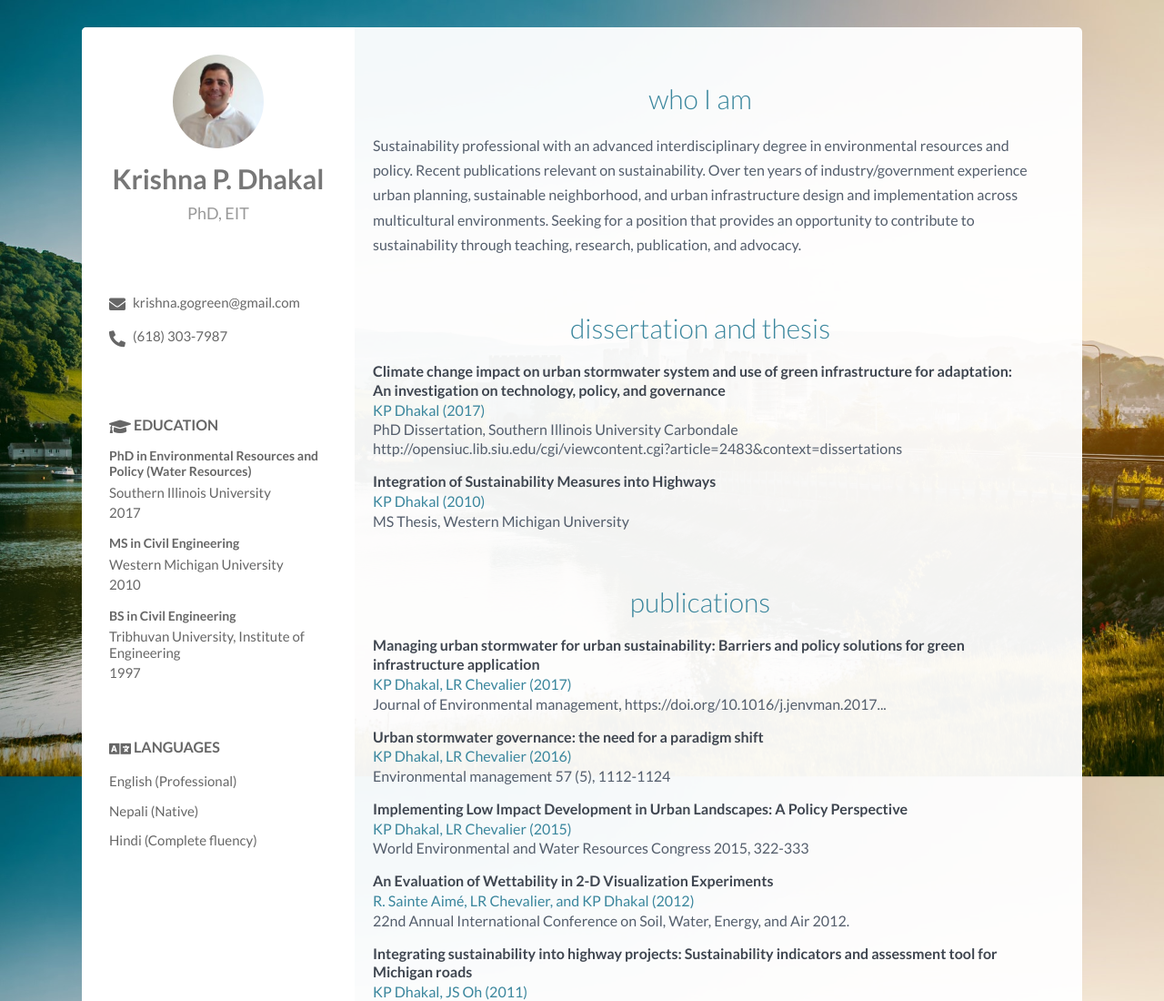
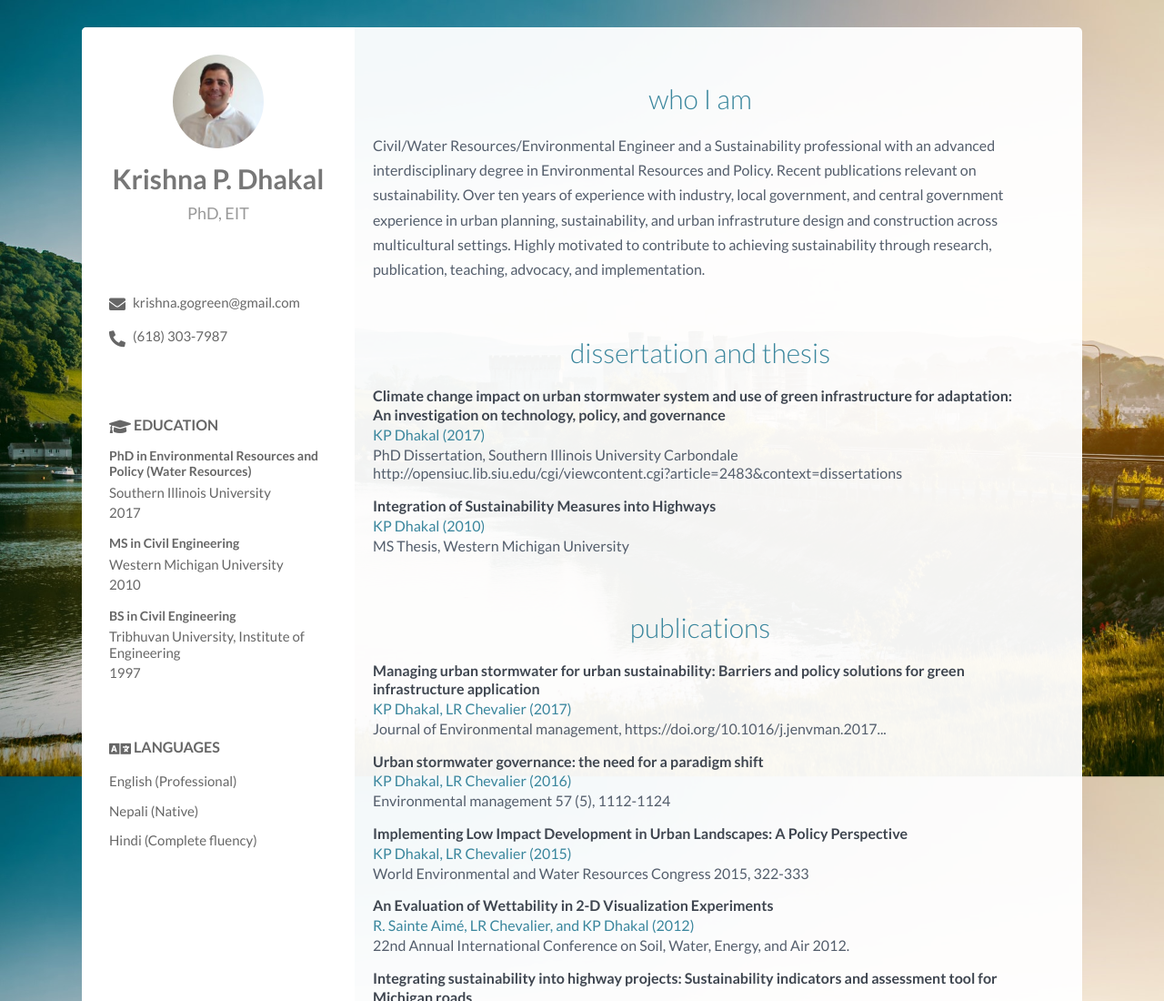
Before and after one commit to kpdhakal/krishna.dhakal.org, a plain HTML site: page index.html in a window 1280 px wide. Shown: the top 1100 px of the page at 91% size. Drawn offline with nearby package versions, Linux system fonts and the light colour scheme.

Commit message:
Update index.html

```diff
--- a/index.html
+++ b/index.html
@@ -456,7 +456,7 @@
             <div class="panel summary">
                 <h2 class="title">who I am</h2>
                 <div class="summary">
-                    <p>Sustainability professional with an advanced interdisciplinary degree in environmental resources and policy.  Recent publications relevant on sustainability.  Over ten years of industry/government experience urban planning, sustainable neighborhood, and urban infrastructure design and implementation across multicultural environments.  Seeking for a position that provides an opportunity to contribute to sustainability through teaching, research, publication, and advocacy.</p>
+                    <p>Civil/Water Resources/Environmental Engineer and a Sustainability professional with an advanced interdisciplinary degree in Environmental Resources and Policy.  Recent publications relevant on sustainability.  Over ten years of experience with industry, local government, and central government experience in urban planning, sustainability, and urban infrastruture design and construction across multicultural settings.  Highly motivated to contribute to achieving sustainability through research, publication, teaching, advocacy, and implementation.</p>
                 </div>
             </div>
             <!--
```
